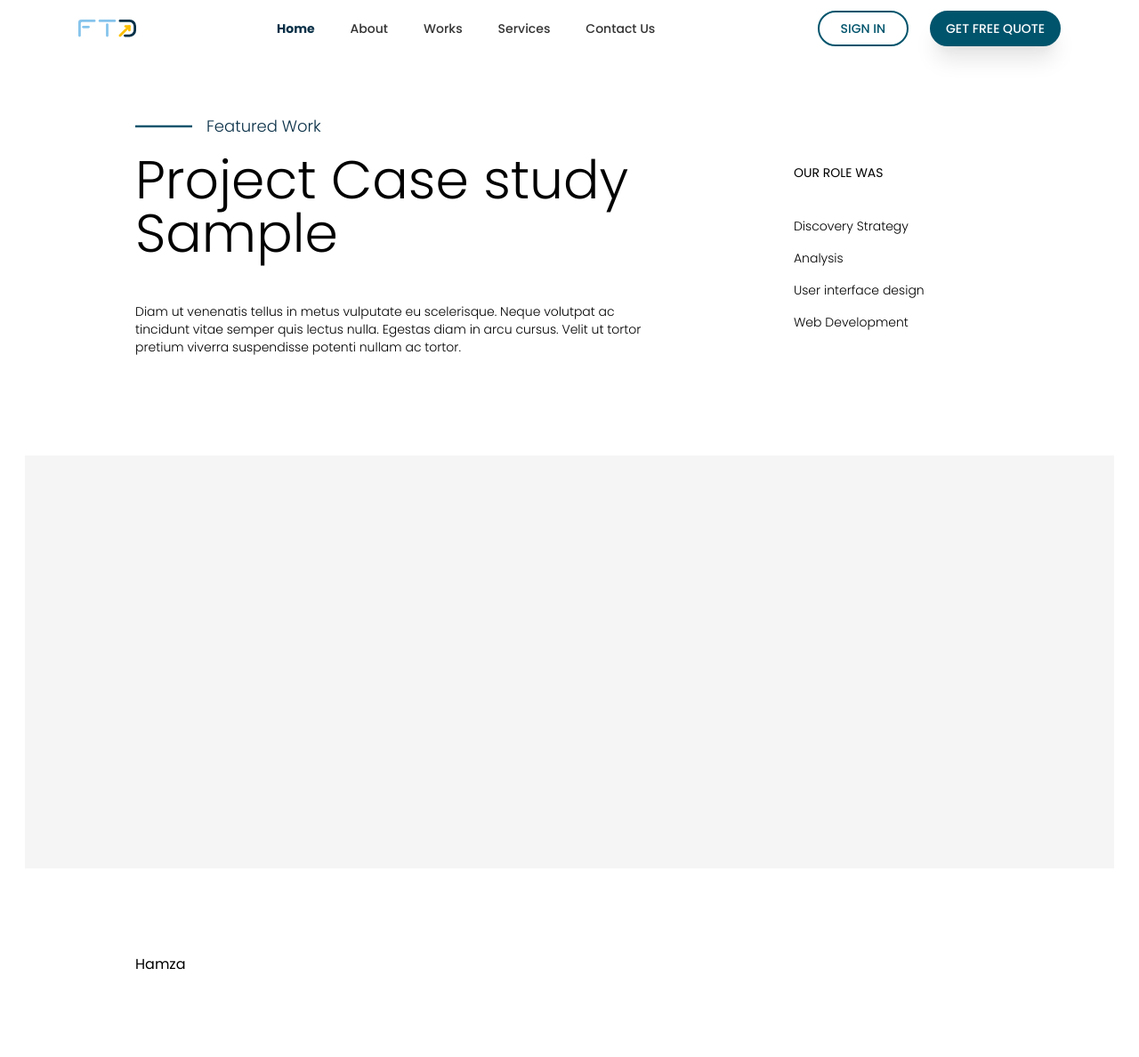
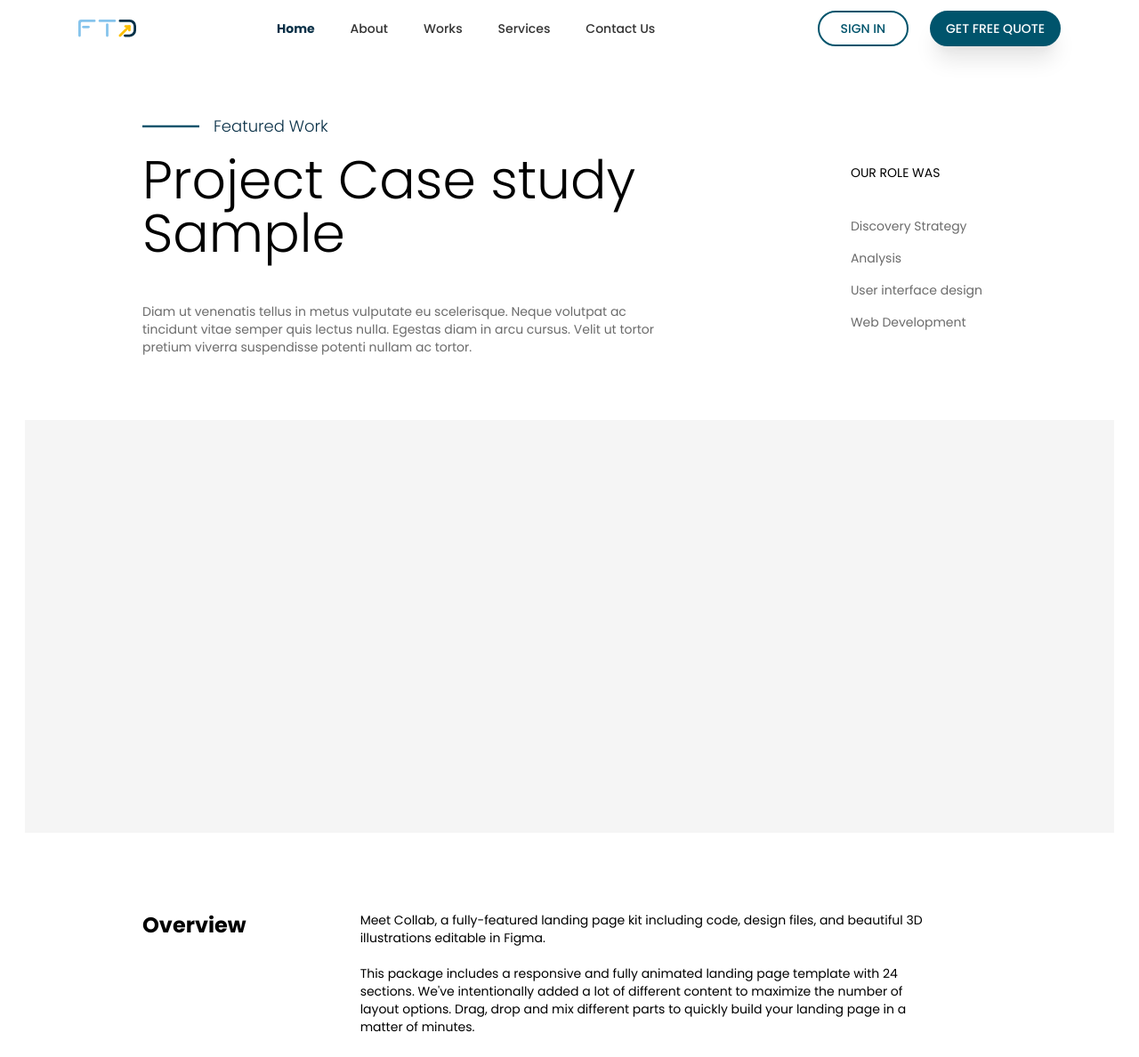
Before and after one commit to bsaqqa/react-training-project, a React (Create React App) app: page /case-study in a window 1280 px wide. Shown: the whole page at 89% size. Before the commit the page ends 1160 px from the top, so only its background shows below. Built offline with nearby package versions, Linux system fonts and the light colour scheme.

Commit message:
Finish section 1

```diff
--- a/src/Pages/CaseStudy.js
+++ b/src/Pages/CaseStudy.js
@@ -7,37 +7,37 @@ const CaseStudy = () => {
     <>
       <section id="main-section" className=" ">
         <div
-          className="grid grid-cols-3  sm:m-auto
-        md:h-full max-w-5xl mx-auto px-5 md:px-4  pt-28 lg:pt-32  pb-16  lg:px-6"
+          className="grid grid-cols-3 max-w-5xl mx-auto px-4  pt-28  pb-6
+           sm:m-auto sm:px-8
+        md:h-full md:px-16 md:pt-30
+         lg:px-8 lg:pt-32"
         >
-          <div className="  col-span-2 mr-4 justify-center self-center">
+          <div className="col-span-2 mr-4 justify-center self-center">
             <div className="flex items-center text-lg mb-4">
               <img className="h-2 w-16 mr-4" src="images/line.svg" />
               <span className="text-primary font-light text-lg  ">
                 Featured Work
               </span>
             </div>
-            <h2 className="lg:text-6xl text-4xl text-h2-color font-light pr-3 mb-12">
+            <h2 className="lg:text-6xl md:text-4xl text-2xl text-h2-color font-light lg:pr-4 pr-16 mb-12">
               Project Case study Sample
             </h2>
-            <h6 className="text-sm pr-10 text-h6color font-light mb-10">
+            <h6 className="sm:text-sm text-xs pr-10 text-h6color font-normal mb-10">
               Diam ut venenatis tellus in metus vulputate eu scelerisque. Neque
               volutpat ac tincidunt vitae semper quis lectus nulla. Egestas diam
               in arcu cursus. Velit ut tortor pretium viverra suspendisse
               potenti nullam ac tortor.
             </h6>
           </div>
-          <div className=" mx-auto mt-10 ">
-            <div className="flex flex-col texr-lg mb-2 mt-4  ">
-              <div className="">
+          <div className="mt-10 flex justify-end mr-4 ">
+            <div className=" texr-lg mb-2 mt-2 sm:mt-4 ">
               <h6 className="mb-8 text-sm font-normal">OUR ROLE WAS</h6>
-                <ul className="text-h6color text-sm font-light">
+              <ul className="text-h6color sm:text-sm text-xs font-normal">
                 <li className="py-2">Discovery Strategy</li>
                 <li className="py-2">Analysis</li>
                 <li className="py-2">User interface design</li>
                 <li className="py-2">Web Development</li>
               </ul>
-              </div>
             </div>
           </div>
         </div>
@@ -51,10 +51,34 @@ const CaseStudy = () => {
           />
         </div>
       </section>
-
       <section id="overview-section">
-        <div className="md:flex  sm:m-auto md:h-full max-w-5xl mx-auto px-5 md:px-4  lg:pt-8  pb-16  lg:px-6">
-          Hamza
+        <div
+          className="md:flex  sm:m-auto md:h-full max-w-5xl mx-auto px-4 md:px-16
+           lg:px-8 sm:px-8
+           lg:px-6 grid grid-cols-12 md:gap-32 gap-24 horizontal
+         py-6
+         "
+        >
+          <div className="md:col-end-4 col-start-1 font-semibold text-xl sm:text-2xl">
+            Overview
+          </div>
+          <div
+            className=" md:col-start-5 md:mr-8 lg:mr-16 sm:mr-0 mr-4 col-start-3
+             md:col-end-12 sm:col-end-8 col-end-7  col-span-2 vertical space-y-5
+             font-normal text-sm  "
+          >
+            <p>
+              Meet Collab, a fully-featured landing page kit including code,
+              design files, and beautiful 3D illustrations editable in Figma.
+            </p>
+            <p>
+              This package includes a responsive and fully animated landing page
+              template with 24 sections. We've intentionally added a lot of
+              different content to maximize the number of layout options. Drag,
+              drop and mix different parts to quickly build your landing page in
+              a matter of minutes.
+            </p>
+          </div>
         </div>
       </section>
     </>
--- a/tailwind.config.js
+++ b/tailwind.config.js
@@ -1,34 +1,34 @@
-const defaultTheme = require('tailwindcss/defaultTheme')
-
+const defaultTheme = require("tailwindcss/defaultTheme");
 
 module.exports = {
   purge: [],
   // mode: 'jit',
   darkMode: false, // or 'media' or 'class'
   theme: {
-      fontFamily:{
+    fontFamily: {
       sans: ['"Poppins"', ...defaultTheme.fontFamily.sans],
       opensans: ['"Open Sans"', ...defaultTheme.fontFamily.sans],
     },
     colors: {
       ...defaultTheme.colors,
-        black:{
-          DEFAULT: '#000',
-          300: "#333"
+      black: {
+        DEFAULT: "#000",
+        300: "#333",
       },
       white: {
         DEFAULT: defaultTheme.colors.white,
         100: "#ffffff1A",
         500: "#ffffff80",
-          900: "#ffffffE6"
+        900: "#ffffffE6",
       },
       primary: {
         DEFAULT: "#093047",
-          900: "#00546c"
+        900: "#00546c",
       },
       secondary: "#86C4EC",
       custom: "#86C4EC",
-      }
+      h6color: "#6B6B6B",
+    },
   },
   variants: {
     extend: {},
@@ -36,10 +36,7 @@ module.exports = {
   plugins: [],
   extend: {
     inset: {
-      '-16': '-4rem',
-
-
-
-    }
-  }
-}
+      "-16": "-4rem",
+    },
+  },
+};
```
Lines whose indentation alone changed are shown as unchanged.
